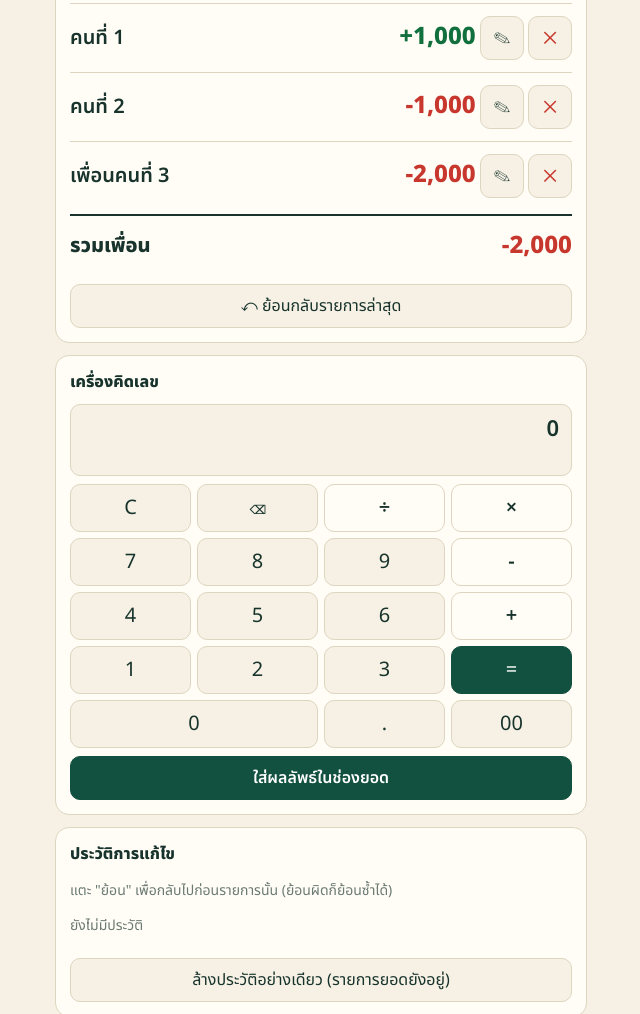
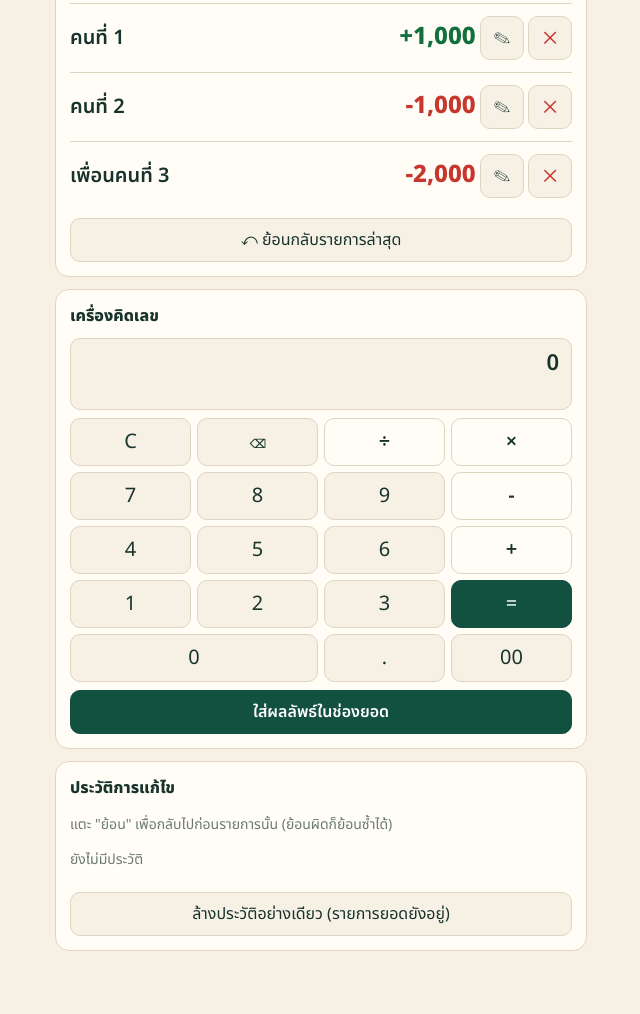
Before and after one commit to datsakonping1994-afk/stockpro, a plain HTML site: page index.html in a window 1280 px wide. Shown: the part 728-1742 px from the top of the page, without its empty margins (319-959 px from the left). Drawn offline with Linux system fonts and the light colour scheme.

Commit message:
Add files via upload

```diff
--- a/index.html
+++ b/index.html
@@ -11,7 +11,8 @@ box-sizing:border-box;padding-top:env(safe-area-inset-top,0px);padding-bottom:en
 @media (prefers-color-scheme:dark){:root:not([data-theme="light"]){--bg:#0f1f1a;--card:#17302a;--ink:#f1ead6;--mut:#9db0a8;--line:#2b4a41;--acc:#3fa583;--red:#ff7b6e;--win:#5fd09a;--on:#0f1f1a}}
 :root[data-theme="dark"]{--bg:#0f1f1a;--card:#17302a;--ink:#f1ead6;--mut:#9db0a8;--line:#2b4a41;--acc:#3fa583;--red:#ff7b6e;--win:#5fd09a;--on:#0f1f1a}
 html{scroll-padding-top:env(safe-area-inset-top,0px)}
-*{box-sizing:border-box}
+*{box-sizing:border-box;touch-action:manipulation;-webkit-tap-highlight-color:transparent}
+button{-webkit-user-select:none;user-select:none}
 body{margin:0;background:var(--bg);color:var(--ink);font:16px/1.5 "Noto Sans Thai",system-ui,sans-serif}
 main{max-width:560px;margin:0 auto;padding:16px 14px 40px}
 h1{font-size:24px;font-weight:800;margin:4px 0 14px}
@@ -134,7 +135,7 @@ function render(){
   const by={};ents.forEach(e=>by[e.n]=(by[e.n]||0)+e.a);
   const names=Object.keys(by);
   $("pl").innerHTML=names.map(n=>`<option value="${esc(n)}">`).join("");
-  $("ents").innerHTML=ents.length?ents.map((e,i)=>`<div class="ent${i===editIdx?" editing":""}"><span>${esc(e.n)}</span><span><span class="${e.a>0?"pos":"neg"}">${sg(e.a)}</span> <button class="x" style="color:var(--ink)" data-e="${i}" aria-label="แก้ไขรายการ">✎</button> <button class="x" data-i="${i}" aria-label="ลบรายการ">✕</button></span></div>`).join("")+(t=>`<div class="ent tt"><span>รวมเพื่อน</span><span class="${t>0?"pos":t<0?"neg":""}">${sg(t)}</span></div>`)(ents.reduce((a,e)=>a+e.a,0)):'<p class="mut">ยังไม่มีรายการ</p>';
+  $("ents").innerHTML=ents.length?ents.map((e,i)=>`<div class="ent${i===editIdx?" editing":""}"><span>${esc(e.n)}</span><span><span class="${e.a>0?"pos":"neg"}">${sg(e.a)}</span> <button class="x" style="color:var(--ink)" data-e="${i}" aria-label="แก้ไขรายการ">✎</button> <button class="x" data-i="${i}" aria-label="ลบรายการ">✕</button></span></div>`).join(""):'<p class="mut">ยังไม่มีรายการ</p>';
   const sum=names.reduce((a,n)=>a+by[n],0),cap=parseFloat($("cap").value)||0;
   const web=cap+banked+sum;$("web").textContent=m(web)+" บาท";
   const r=$("real").value;
```
